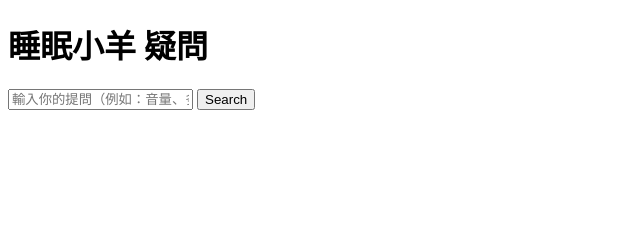
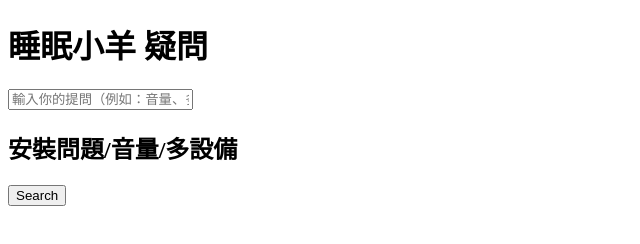
Before and after one commit to Abby0316/sheeeep, a plain HTML site: page me.html in a window 1280 px wide. Shown: the whole page, without its empty margins (0-640 px from the left). Drawn offline with Linux system fonts and the light colour scheme.

Commit message:
Update me.html

```diff
--- a/me.html
+++ b/me.html
@@ -6,6 +6,7 @@
 <body>
     <h1>睡眠小羊 疑問</h1>
     <input type="text" id="query" placeholder="輸入你的提問（例如：音量、多設備）">
+    <h2>安裝問題/音量/多設備</h2>
     <button onclick="search()">Search</button>
     <p id="result"></p>
 
```
